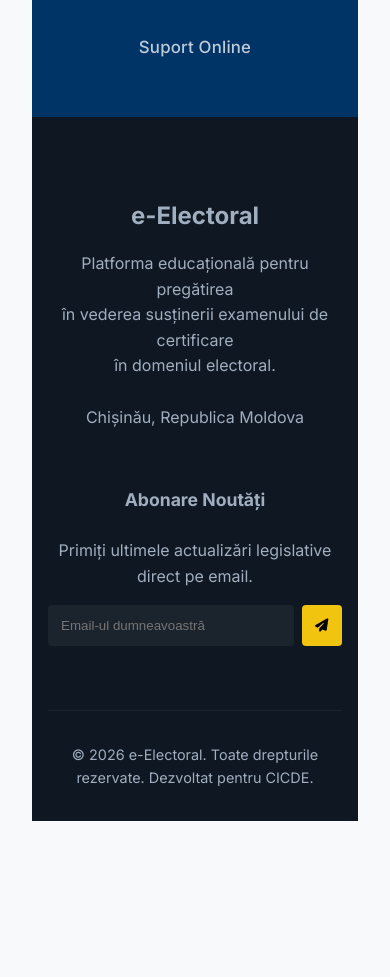
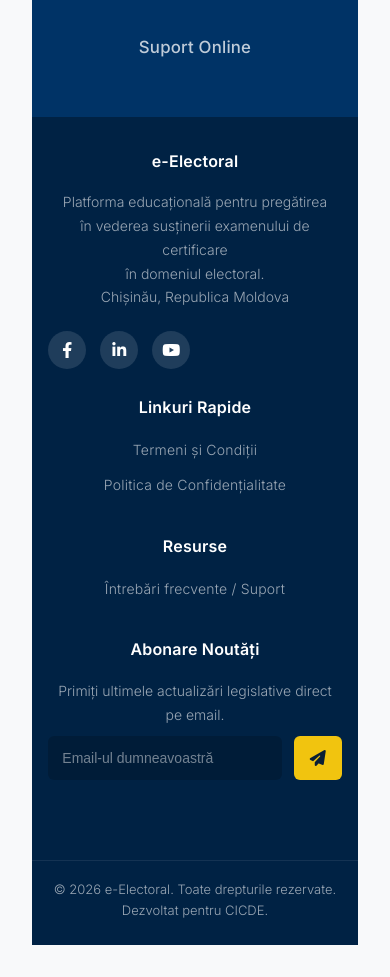
Before and after one commit to roscaiana/Proiect-MRSTweb, a React (Vite) app in the folder frontend/: page / in a window 390 px wide. Shown: the part 6611-7588 px from the top of the page. Before the commit the page ends 7464 px from the top, so only its background shows below. Built offline with nearby package versions, Linux system fonts and the light colour scheme.

Commit message:
Footer done

```diff
--- a/frontend/src/HomePage/Footer/Footer.css
+++ b/frontend/src/HomePage/Footer/Footer.css
@@ -1,101 +1,178 @@
 .main-footer {
-    background: #0f1722;
-    color: #a0aec0;
-    padding-top: 5rem;
+    background: #002244;
+    color: #fff;
+    padding-top: 2rem;
 }
 
 .footer-grid {
     display: grid;
-    grid-template-columns: 2fr 1fr 1fr 1.5fr;
-    gap: 3rem;
-    padding-bottom: 4rem;
-    border-bottom: 1px solid rgba(255, 255, 255, 0.05);
+    grid-template-columns: 2fr 1fr 1fr 1.6fr;
+    gap: 60px;
+    align-items: start;
+    padding-bottom: 0;
 }
 
-.footer-col h3 {
-    color: var(#ffffff);
-    font-size: 1.5rem;
-    margin-bottom: 1rem;
+.footer-col h3,
+.footer-col h4 {
+    color: #fff;
+    margin: 0 0 16px 0;
+    font-weight: 600;
+    letter-spacing: 0.2px;
+    font-size: 16px;
 }
 
-.footer-col h4 {
-    color: var(#ffffff);
-    font-size: 1.1rem;
-    margin-bottom: 1.5rem;
+.footer-text,
+.footer-col.branding p,
+.footer-col.newsletter p {
+    font-size: 14px;
+    line-height: 1.7;
+    margin: 0;
+    font-weight: 300;
+    color: rgba(255, 255, 255, 0.6);
 }
 
-.footer-col ul li {
-    margin-bottom: 0.8rem;
+.footer-address,
+.footer-col .address {
+    margin-top: 18px;
+    font-size: 14px;
+    font-weight: 300;
+    color: rgba(255, 255, 255, 0.6);
 }
 
-.footer-col a:hover {
-    color: var(#f1c40f);
+.footer-links,
+.footer-col ul {
+    margin: 0;
+    padding: 0;
+    list-style: none;
+}
+
+.footer-links li,
+.footer-col ul li {
+    margin-bottom: 10px;
+}
+
+.footer-links a,
+.footer-col ul li a {
+    font-size: 14px;
+    font-weight: 300;
+    letter-spacing: 0.2px;
+    color: rgba(255,255,255,0.6);
+    text-decoration: none;
+    transition: all 0.25s ease;
+}
+
+.footer-links a:hover,
+.footer-col ul li a:hover {
+    color: #fff;
+    transform: translateX(2px);
 }
 
 .social-links {
     display: flex;
-    gap: 1rem;
-    margin-top: 1.5rem;
+    gap: 14px;
+    margin-top: 22px;
 }
 
 .social-links a {
-    width: 36px;
-    height: 36px;
-    background: rgba(255, 255, 255, 0.1);
-    display: flex;
+    width: 38px;
+    height: 38px;
+    border-radius: 50%;
+    display: inline-flex;
     align-items: center;
     justify-content: center;
-    border-radius: 50%;
-    color: var(#ffffff);
+    background: rgba(255, 255, 255, 0.12);
+    color: #fff;
+    transition: all 0.25s ease;
 }
 
 .social-links a:hover {
-    background: var(--accent-color);
-    color: #000;
+    background: rgba(255, 255, 255, 0.18);
+    transform: translateY(-1px);
+}
+
+.newsletter .footer-text {
+    margin-bottom: 14px;
 }
 
 .subscribe-form {
     display: flex;
-    gap: 0.5rem;
-    margin-top: 1rem;
+    align-items: center;
+    gap: 12px;
+    margin-top: 10px;
 }
 
 .subscribe-form input {
-    padding: 0.8rem;
+    flex: 1;
+    height: 44px;
+    padding: 0 14px;
+    border-radius: 6px;
     border: none;
-    border-radius: 4px;
-    background: rgba(255, 255, 255, 0.05);
-    color: var(#ffffff);
-    flex: 1;
+    outline: none;
+    background: rgba(0, 0, 0, 0.18);
+    color: #fff;
+    font-size: 14px;
+}
+
+.subscribe-form input::placeholder {
+    color: rgba(255, 255, 255, 0.45);
 }
 
 .subscribe-form button {
-    background: var(--accent-color);
+    width: 48px;
+    height: 44px;
+    border-radius: 6px;
     border: none;
-    width: 40px;
-    border-radius: 4px;
     cursor: pointer;
-    color: #000;
+    background: #f1c40f;
+    color: #0b1f35;
+    font-size: 16px;
+    display: inline-flex;
+    align-items: center;
+    justify-content: center;
+    transition: all 0.25s ease;
+}
+
+.subscribe-form button:hover {
+    filter: brightness(0.95);
+    transform: translateY(-1px);
+}
+
+.footer-divider {
+    margin-top: 50px;
+    height: 1px;
+    background: rgba(255, 255, 255, 0.08);
 }
 
 .footer-bottom {
-    padding: 2rem 0;
-    font-size: 0.9rem;
+    padding: 18px 0 24px;
+    text-align: center;
+    font-size: 13px;
+    font-weight: 300; /* ✅ slim */
+    color: rgba(255, 255, 255, 0.6);
 }
 
-@media (max-width: 992px) {
+@media (max-width: 1100px) {
     .footer-grid {
-        grid-template-columns: 1fr 1fr;
+        gap: 40px;
+        grid-template-columns: 1.6fr 1fr 1fr 1.4fr;
     }
 }
 
-@media (max-width: 768px) {
+@media (max-width: 900px) {
+    .footer-grid {
+        grid-template-columns: 1fr 1fr;
+        gap: 2rem;
+    }
+}
+
+@media (max-width: 600px) {
+    .main-footer {
+        padding-top: 2rem;
+    }
+
     .footer-grid {
         grid-template-columns: 1fr;
-        text-align: center;
-        gap: 2rem;
-    }
-    .footer-col.newsletter .subscribe-form {
-        justify-content: center;
+        gap: 26px;
+        padding-bottom: 30px;
     }
 }
--- a/frontend/src/HomePage/Footer/Footer.tsx
+++ b/frontend/src/HomePage/Footer/Footer.tsx
@@ -1,41 +1,85 @@
+import "./Footer.css";
+
 import "./Footer.css";
 
 export default function Footer() {
-    const block = (e: React.MouseEvent) => e.preventDefault();
+    const stop = (e: React.MouseEvent<HTMLAnchorElement>) => e.preventDefault();
+    const stopSubmit = (e: React.FormEvent<HTMLFormElement>) => e.preventDefault();
 
     return (
         <footer className="main-footer">
             <div className="container footer-grid">
                 <div className="footer-col branding">
                     <h3>e-Electoral</h3>
-                    <p>
-                        Platforma educațională pentru pregătirea<br />
-                        în vederea susținerii examenului de certificare<br />
-                        în domeniul electoral.<br /><br />
+                    <p className="footer-text">
+                        Platforma educațională pentru pregătirea
+                        <br />
+                        în vederea susținerii examenului de certificare
+                        <br />
+                        în domeniul electoral.
                     </p>
-                    <p className="address">Chișinău, Republica Moldova</p>
-
+                    <p className="footer-address">
+                        Chișinău, Republica Moldova
+                    </p>
                     <div className="social-links">
-
-
+                        <a href="#" onClick={stop} aria-label="Facebook">
+                            <i className="fab fa-facebook-f" />
+                        </a>
+                        <a href="#" onClick={stop} aria-label="LinkedIn">
+                            <i className="fab fa-linkedin-in" />
+                        </a>
+                        <a href="#" onClick={stop} aria-label="YouTube">
+                            <i className="fab fa-youtube" />
+                        </a>
                     </div>
                 </div>
-
-
+                <div className="footer-col">
+                    <h4>Linkuri Rapide</h4>
+                    <ul className="footer-links">
+                        <li>
+                            <a href="#" onClick={stop}>
+                                Termeni și Condiții
+                            </a>
+                        </li>
+                        <li>
+                            <a href="#" onClick={stop}>
+                                Politica de Confidențialitate
+                            </a>
+                        </li>
+                    </ul>
+                </div>
+                <div className="footer-col">
+                    <h4>Resurse</h4>
+                    <ul className="footer-links">
+                        <li>
+                            <a href="#" onClick={stop}>
+                                Întrebări frecvente / Suport
+                            </a>
+                        </li>
+                    </ul>
+                </div>
                 <div className="footer-col newsletter">
                     <h4>Abonare Noutăți</h4>
-                    <p>Primiți ultimele actualizări legislative direct pe email.</p>
-
-                    <form className="subscribe-form" onSubmit={(e) => e.preventDefault()}>
-                        <input type="email" placeholder="Email-ul dumneavoastră" />
-                        <button type="submit"><i className="fas fa-paper-plane"></i></button>
+                    <p className="footer-text">
+                        Primiți ultimele actualizări legislative direct pe email.
+                    </p>
+                    <form className="subscribe-form" onSubmit={stopSubmit}>
+                        <input
+                            type="email"
+                            placeholder="Email-ul dumneavoastră"
+                        />
+                        <button type="submit" aria-label="Trimite">
+                            <i className="fas fa-paper-plane" />
+                        </button>
                     </form>
                 </div>
             </div>
-
+            <div className="footer-divider"></div>
             <div className="footer-bottom">
                 <div className="container text-center">
-                    <p>&copy; 2026 e-Electoral. Toate drepturile rezervate. Dezvoltat pentru CICDE.</p>
+                    <p>
+                        &copy; 2026 e-Electoral. Toate drepturile rezervate. Dezvoltat pentru CICDE.
+                    </p>
                 </div>
             </div>
         </footer>
```
